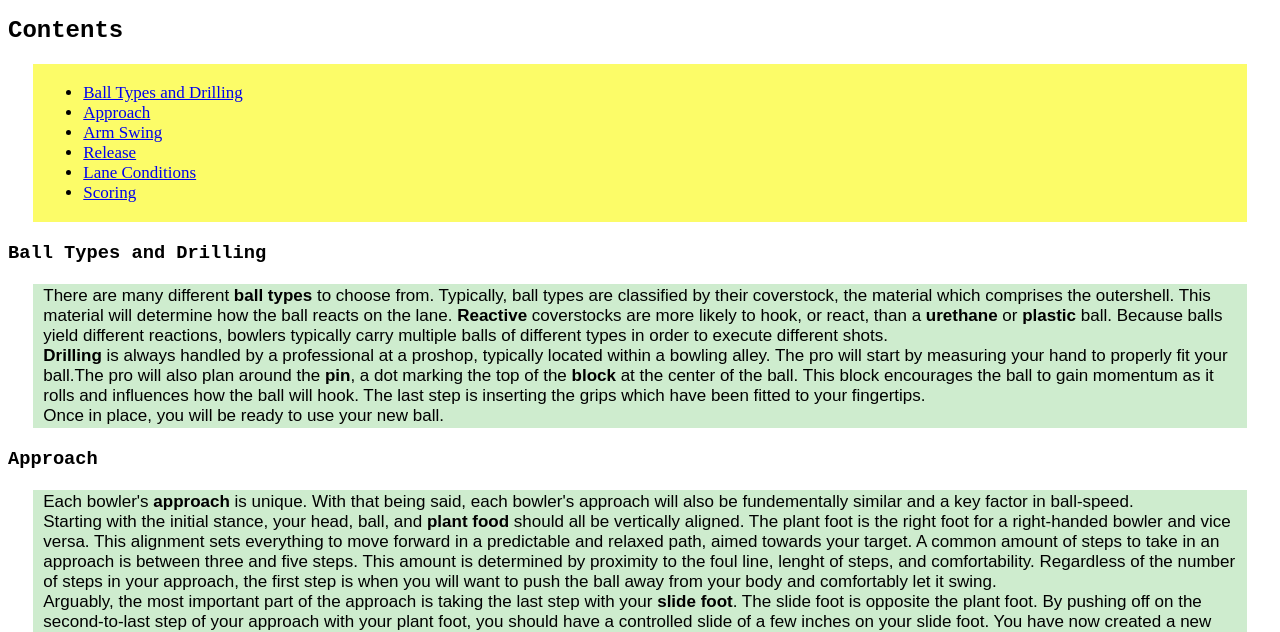
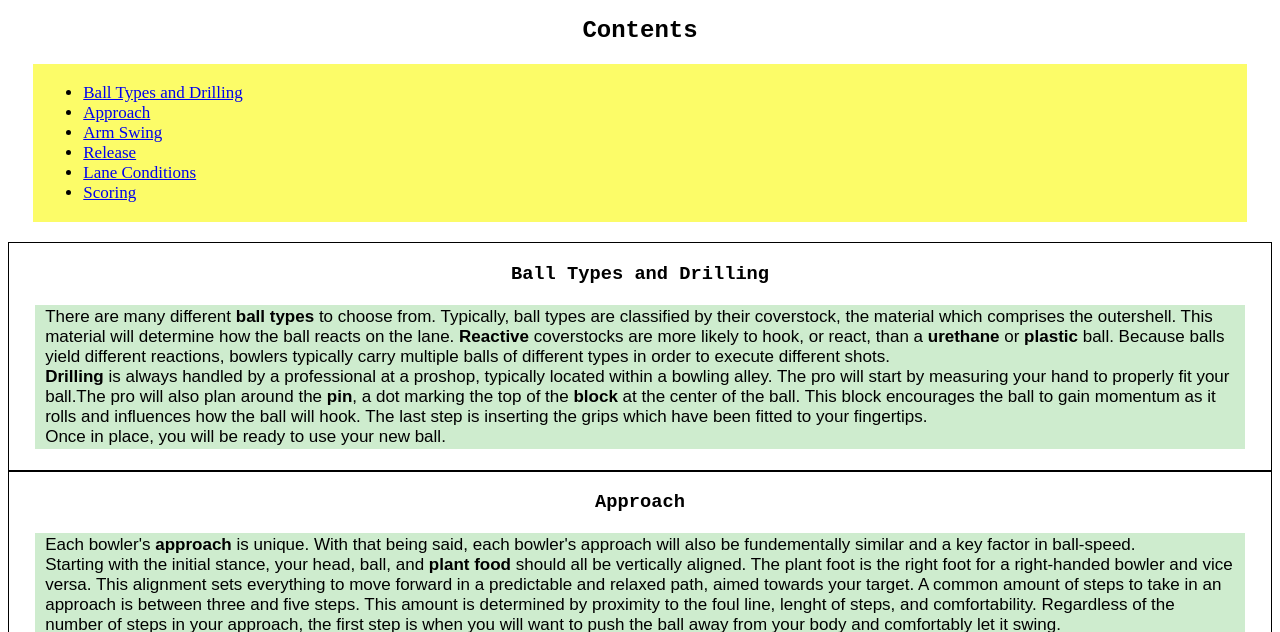
Before and after one commit to jeffsheary/html-me-something, a plain HTML site: page index.html in a window 1280 px wide. Shown: the part 163-795 px from the top of the page. Drawn offline with Linux system fonts and the light colour scheme.

Commit message:
Added a border around articles

```diff
--- a/index.html
+++ b/index.html
@@ -35,7 +35,7 @@
     </ul>
   </div>
   <a name="article 1"></a>
-  <article></article>
+  <article>
     <h3>
       Ball Types and Drilling
     </h3>
@@ -80,8 +80,8 @@
         line with your head, slide foot, and ball, which is currently at the bottom of your
         down swing.
       </p>
+  <img src="images/W2Bbarnesarmswing.png" class="max-width">
   </article>
-  <img src="images/W2Bbarnesarmswing.png" class="max-width">
   <a name="article 3"></a>
   <article>
     <h3>
@@ -205,8 +205,8 @@
         <br>With ten frames and a max of thirty pins per frame, a
         <strong>perfect game</strong> is worth <strong>three hundred</strong> points.
       </p>
+  <img src="images/scorin3.jpg" class="max-width">
   </article>
-  <img src="images/scorin3.jpg" class="max-width">
 </body>
   <footer>
     &copy; 2018 Jeff Sheary
--- a/styles.css
+++ b/styles.css
@@ -21,7 +21,7 @@ h1 {
 
 h3,
 h2 {
-  text-align: left;
+  text-align: center;
   font-family: 'Courier New';
 }
 
@@ -57,3 +57,11 @@ h2 {
     margin-left: auto;
     margin-right: auto;
 }
+
+article {
+    border: 1px solid black;
+    padding-bottom: 1px;
+    padding-top: 1px;
+    padding-left: 1px;
+    padding-right: 1px;
+}
```
